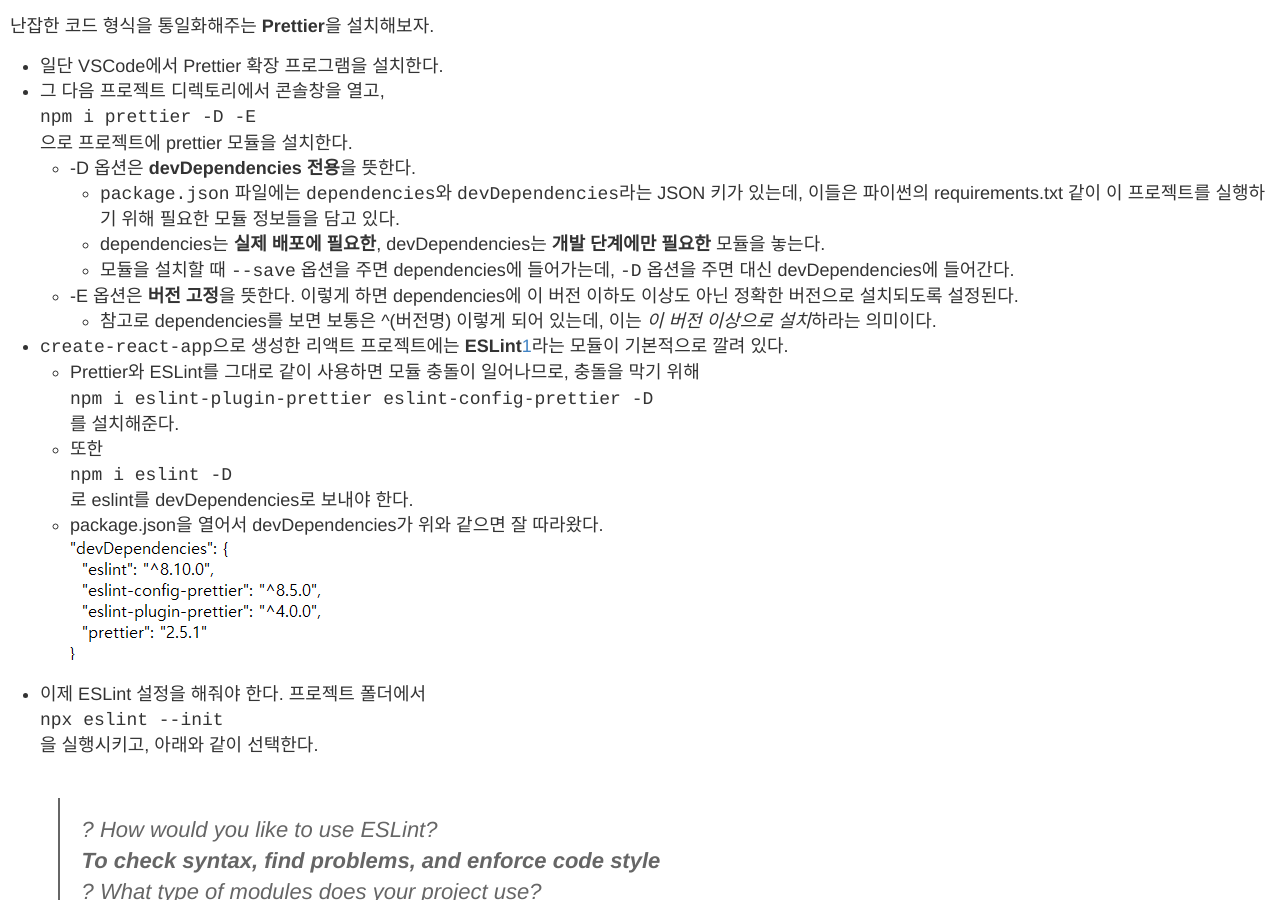
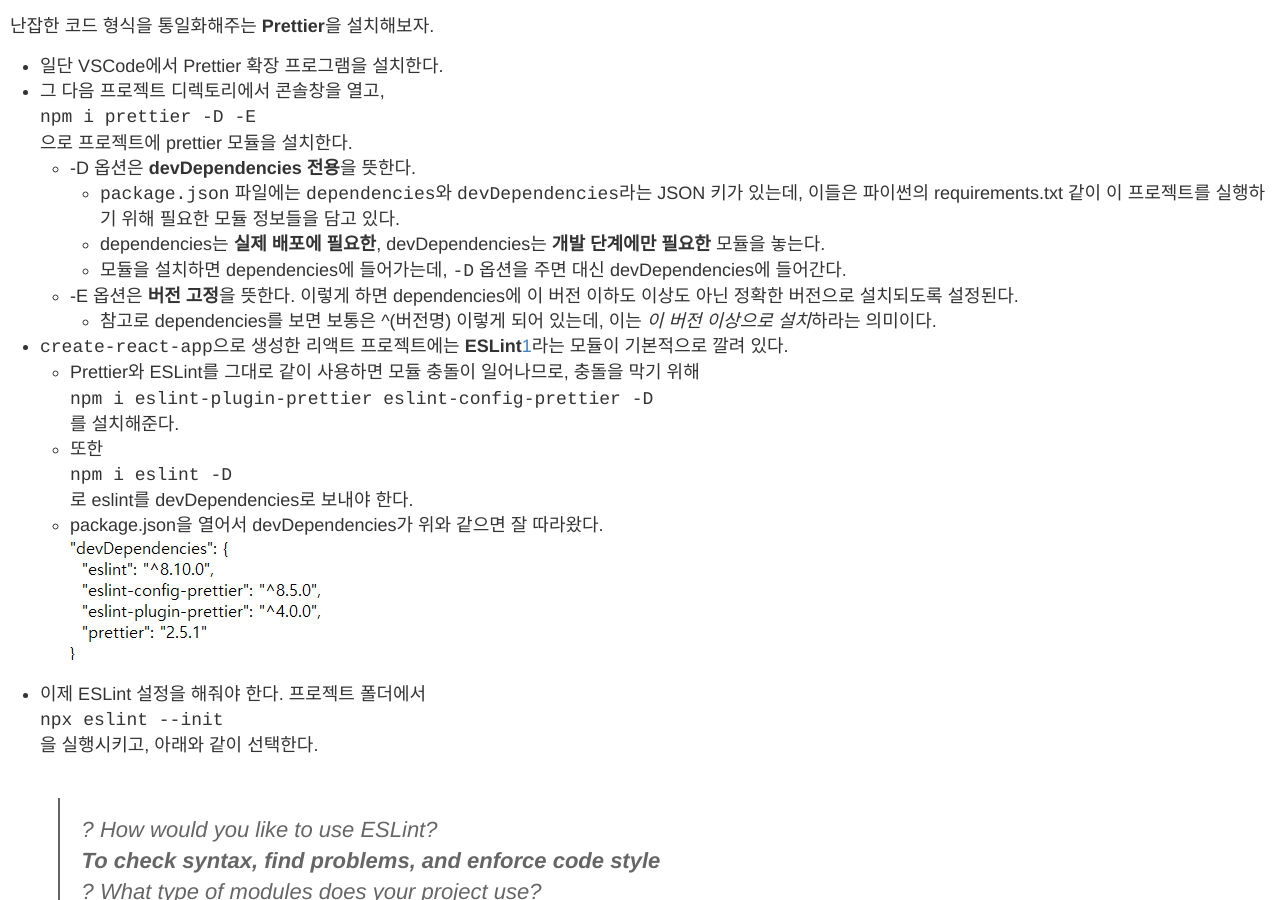
Before and after one commit to Kreator-Kaebal/Kreator-Kaebal.github.io, a Jekyll site: the page built from _posts/2022-3-2-typescript2.md, in a window 1280 px wide and 900 px high, scrolled down 1405 px. Built offline with Jekyll 4.4.1, drawn with Linux system fonts in a browser that asks for light colours.

Commit message:
서술오류 수정

````diff
--- a/_posts/2022-3-2-typescript2.md
+++ b/_posts/2022-3-2-typescript2.md
@@ -51,7 +51,7 @@
   * -D 옵션은 **devDependencies 전용**을 뜻한다.
     * ```package.json``` 파일에는 ```dependencies```와 ```devDependencies```라는 JSON 키가 있는데, 이들은 파이썬의 requirements.txt 같이 이 프로젝트를 실행하기 위해 필요한 모듈 정보들을 담고 있다.
     * dependencies는 **실제 배포에 필요한**, devDependencies는 **개발 단계에만 필요한** 모듈을 놓는다.
-    * 모듈을 설치할 때 ```--save``` 옵션을 주면 dependencies에 들어가는데, ```-D``` 옵션을 주면 대신 devDependencies에 들어간다.
+    * 모듈을 설치하면 dependencies에 들어가는데, ```-D``` 옵션을 주면 대신 devDependencies에 들어간다.
   * -E 옵션은 **버전 고정**을 뜻한다. 이렇게 하면 dependencies에 이 버전 이하도 이상도 아닌 정확한 버전으로 설치되도록 설정된다.
     * 참고로 dependencies를 보면 보통은 ^(버전명) 이렇게 되어 있는데, 이는 *이 버전 이상으로 설치*하라는 의미이다.
 * ```create-react-app```으로 생성한 리액트 프로젝트에는 **ESLint**[^1]라는 모듈이 기본적으로 깔려 있다.
````
